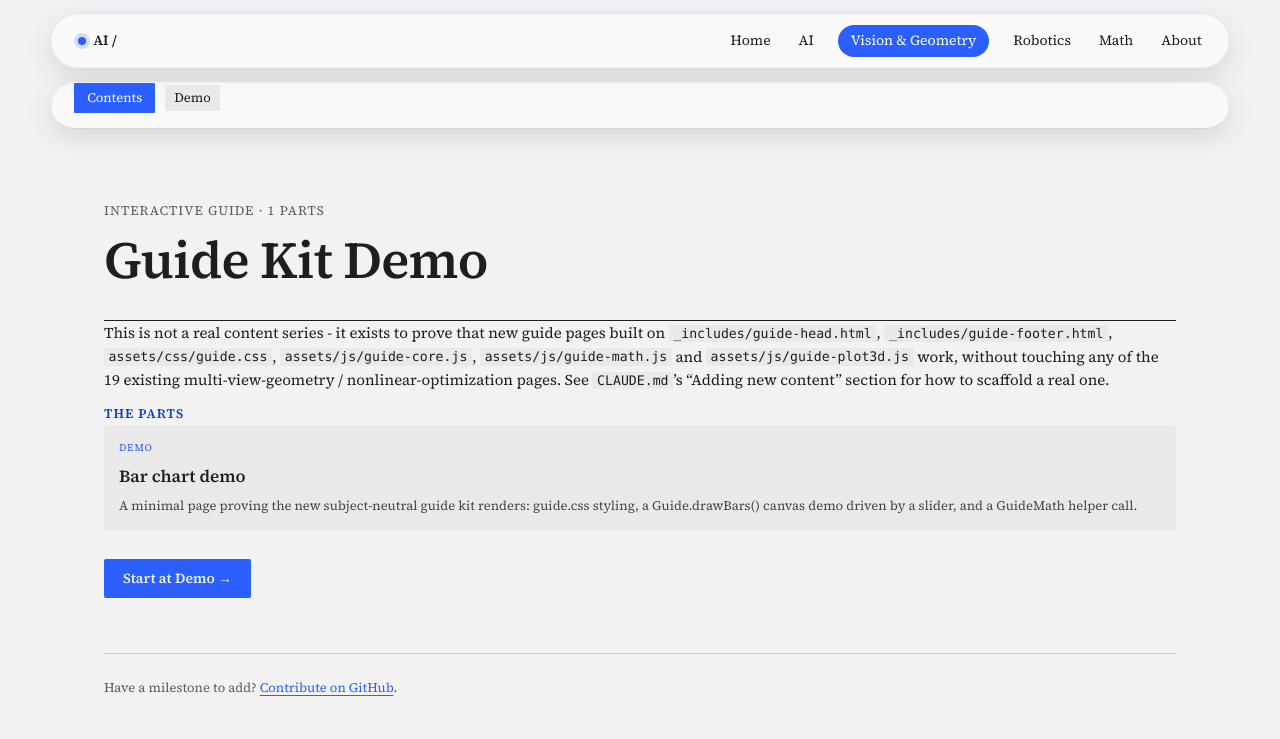
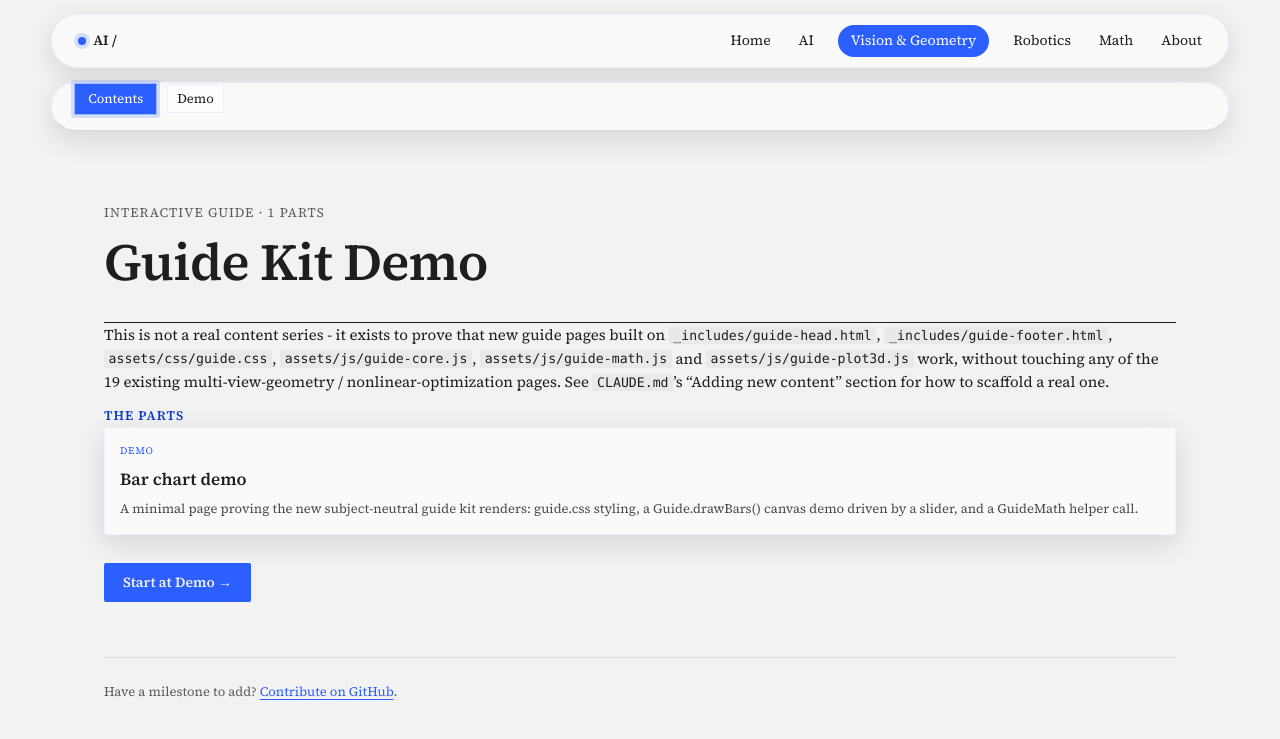
Before and after one commit to DenimPatel/AI, a Jekyll site: the page built from vision/guide-kit-demo/index.md, in a window 1280 px wide. Shown: the top 739 px of the page. Built offline with Jekyll 4.4.1, drawn with Linux system fonts in a browser that asks for light colours.

Commit message:
Glass-ify shared cards, series pills, secondary buttons and footer rule
Give the shared .card a frosted panel with a hover lift, turn the
.nav--series pill row into glass with an active halo, put .btn-secondary
on a blurred panel, and blend the footer rule toward the glass border.
Dense reading/list/chip surfaces stay flat by design.

```diff
--- a/assets/css/styles.css
+++ b/assets/css/styles.css
@@ -67,7 +67,7 @@
 
   --content-width: 1200px;
 
-  /* — liquid glass tokens (global nav + homepage) — */
+  /* — liquid glass tokens (site-wide) — */
   --glass-blue: #2b5fff;
   --glass-blue-dark: #16399e;
   --glass-blue-100: #eaf0ff;
@@ -226,11 +226,15 @@ main { display: block; }
 }
 .nav--series a {
   font-size: 13px; padding: 3px 9px; border-radius: var(--radius-sm);
-  background: var(--color-surface); white-space: nowrap;
+  background: var(--glass-bg); border: 1px solid var(--glass-border);
+  backdrop-filter: blur(10px);
+  -webkit-backdrop-filter: blur(10px);
+  white-space: nowrap;
 }
-.nav--series a:hover { background: var(--color-accent-100); }
+.nav--series a:hover { background: var(--glass-bg-strong); }
 .nav--series a[aria-current='page'] {
   background: var(--color-accent); color: #fff;
+  box-shadow: 0 0 0 3px color-mix(in srgb, var(--glass-blue) 18%, transparent);
 }
 /* Optional act grouping (only when the series YAML declares `acts:`). The group
    is presentational: display:contents lets its children sit directly in the
@@ -339,7 +343,12 @@ main { display: block; }
 .btn-primary { background: var(--color-accent); color: var(--color-bg); }
 .btn-primary:hover { background: var(--color-accent-600); color: var(--color-bg); }
 .btn-primary:active { background: var(--color-accent-700); }
-.btn-secondary { border-color: var(--color-divider); }
+.btn-secondary {
+  border-color: var(--glass-border);
+  background: var(--glass-bg);
+  backdrop-filter: blur(8px);
+  -webkit-backdrop-filter: blur(8px);
+}
 .btn-secondary:hover { background: color-mix(in srgb, var(--color-text) 7%, transparent); color: var(--color-text); }
 .btn-ghost { color: var(--color-accent); padding-inline: var(--space-1); }
 .btn-ghost:hover { background: color-mix(in srgb, var(--color-accent) 10%, transparent); color: var(--color-accent-700); }
@@ -347,7 +356,16 @@ main { display: block; }
 /* — cards — */
 .card {
   display: flex; flex-direction: column; gap: var(--space-2);
-  padding: var(--space-3); border-radius: var(--radius-md); background: var(--color-surface);
+  padding: var(--space-3); border-radius: var(--radius-md);
+  background: var(--glass-bg); border: 1px solid var(--glass-border);
+  backdrop-filter: blur(12px) saturate(140%);
+  -webkit-backdrop-filter: blur(12px) saturate(140%);
+  box-shadow: var(--glass-shadow);
+  transition: transform .35s cubic-bezier(.2,.7,.3,1), box-shadow .35s ease, border-color .35s ease;
+}
+.card:hover {
+  transform: translateY(-4px);
+  box-shadow: var(--glass-shadow-hover);
 }
 .card-kicker { font-size: 10px; letter-spacing: 0.1em; text-transform: uppercase; color: var(--color-accent); }
 .card-title {
@@ -407,11 +425,11 @@ main { display: block; }
   padding: 40px 0 64px; font-size: 13px; line-height: 1.6;
   color: color-mix(in srgb, var(--color-text) 70%, transparent);
 }
-.site-footer .stats-rule { border-top-color: var(--color-divider); margin-bottom: 24px; }
+.site-footer .stats-rule { border-top-color: color-mix(in srgb, var(--glass-border) 40%, var(--color-divider)); margin-bottom: 24px; }
 
 /* ==========================================================================
-   Homepage — liquid glass treatment. Scoped to `.layout-home` so the rest
-   of the site (still on the broadsheet look) is untouched for now.
+   Homepage — the strongest liquid-glass treatment: drifting colour pools,
+   fade-up hero, and a heavier card lift than the shared `.card` glass.
    ========================================================================== */
 .layout-home .hero {
   position: relative;
```
